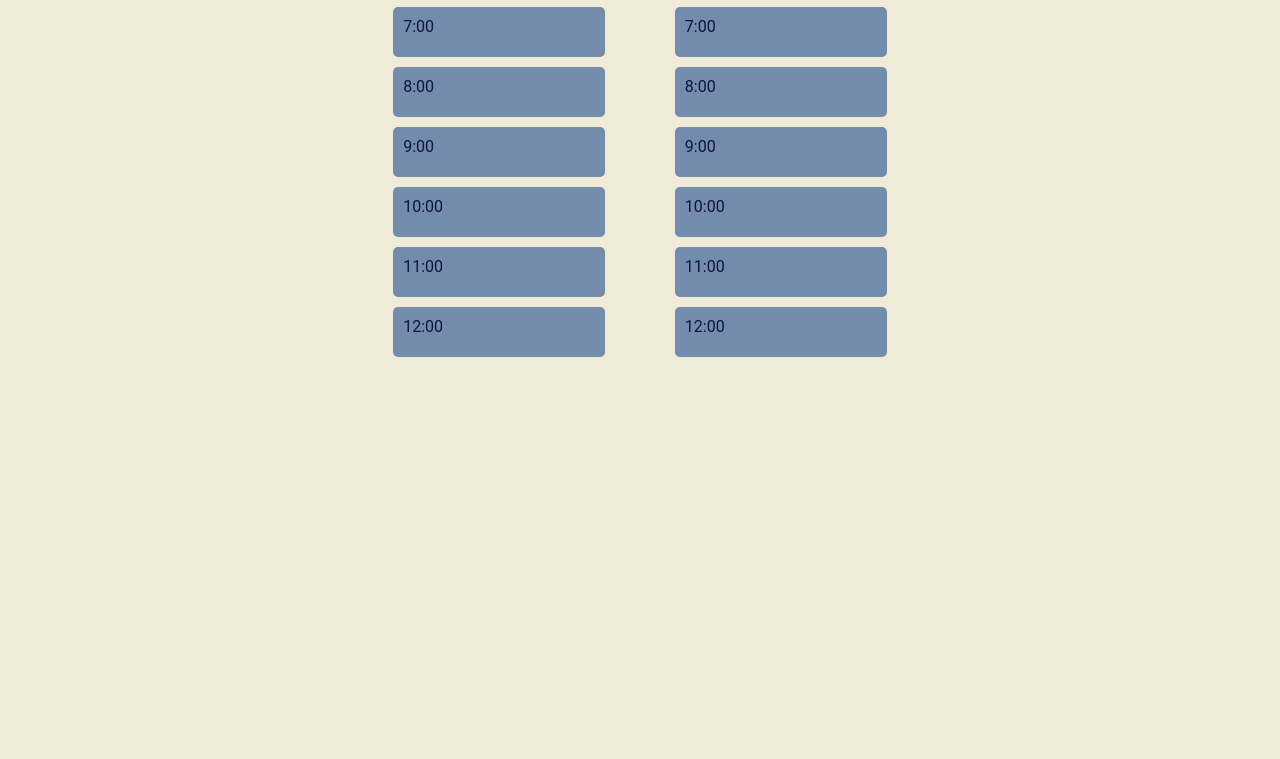
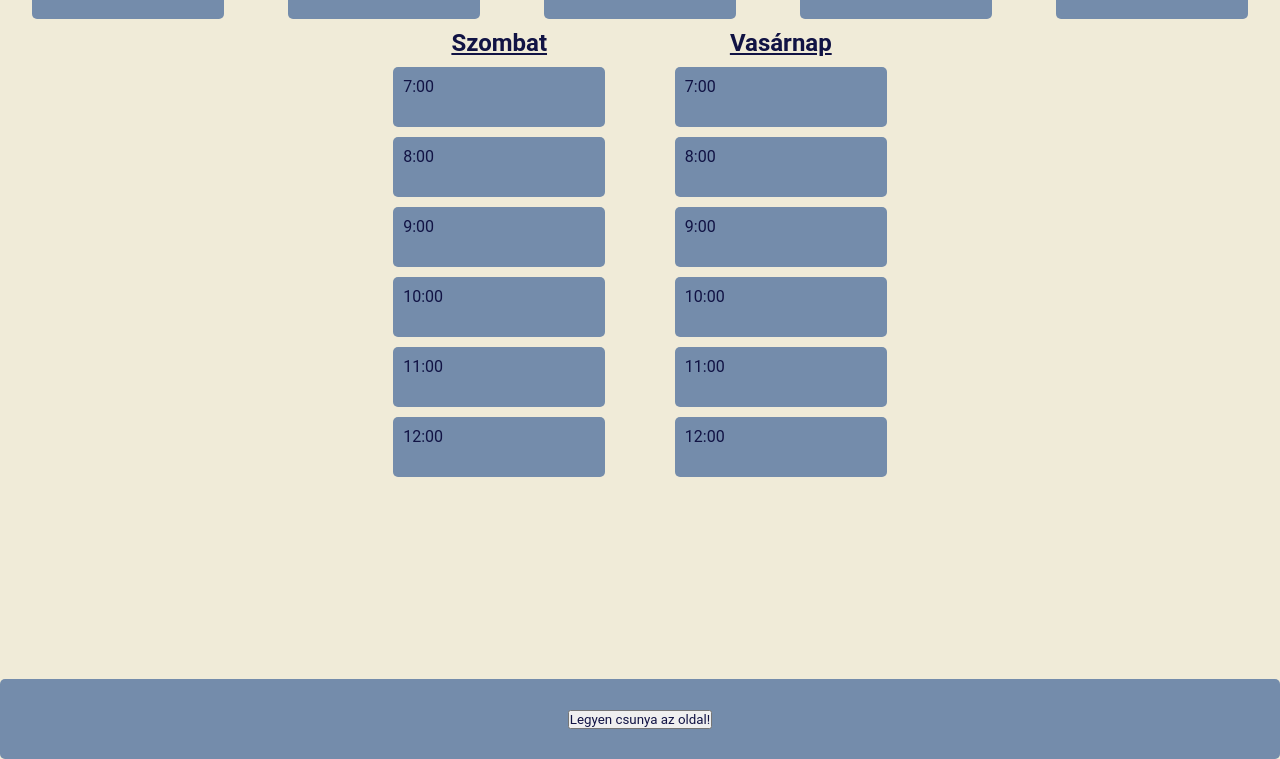
Before and after one commit to Kugesz/Webprog-Project1, a plain HTML site: page index.html in a window 1280 px wide. Shown: the part 567-1326 px from the top of the page. Before the commit the page ends 934 px from the top, so only its background shows below. Drawn offline with Linux system fonts and the light colour scheme.

Commit message:
minden feladat kesz

```diff
--- a/app.js
+++ b/app.js
@@ -12,4 +12,8 @@ document.addEventListener("DOMContentLoaded", function () {
           document.documentElement.style.setProperty("--font-color", "#111344");
         }
       });
+
+      document.getElementById("hatter").addEventListener("click", function (){
+        document.body.style.setProperty("background-image", "url(pics/light_background.png)");
+      });
 });
--- a/css/style.css
+++ b/css/style.css
@@ -48,6 +48,8 @@ div.row {
     justify-content: space-between;
 }
 
+
+
 div.row:nth-child(3){
     justify-content: center;
 }
@@ -62,12 +64,33 @@ div.nap {
 
 div.idopont {
     width: 75%;
-    height: 30px;
+    height: 40px;
     margin-bottom: 10px;
     padding: 10px;
     background-color: var(--main-color);
     border-radius: 5px;
     font-weight: 400;
+}
+
+footer {
+  height: 80px;
+  background-color: var(--main-color);
+  margin-top: 15%;
+  border-radius: 5px;
+  display: flex;
+  justify-content: center;
+  align-items: center;
+}
+
+@media (max-width: 700px) {
+  div.row{
+    flex-direction: column;
+    align-items: center;
+  }
+
+  div.nap{
+    width: 80%;
+  }
 }
 
 /*EZ A KOD A W3SCHOOLS-ROL VAN https://www.w3schools.com/howto/howto_css_switch.asp*/
--- a/index.html
+++ b/index.html
@@ -215,4 +215,7 @@
         </div>
     </div>
 </body>
+<footer>
+    <button id="hatter">Legyen csunya az oldal!</button>
+</footer>
 </html>
```
Also changed, not shown: pics/light_background.png (added).
